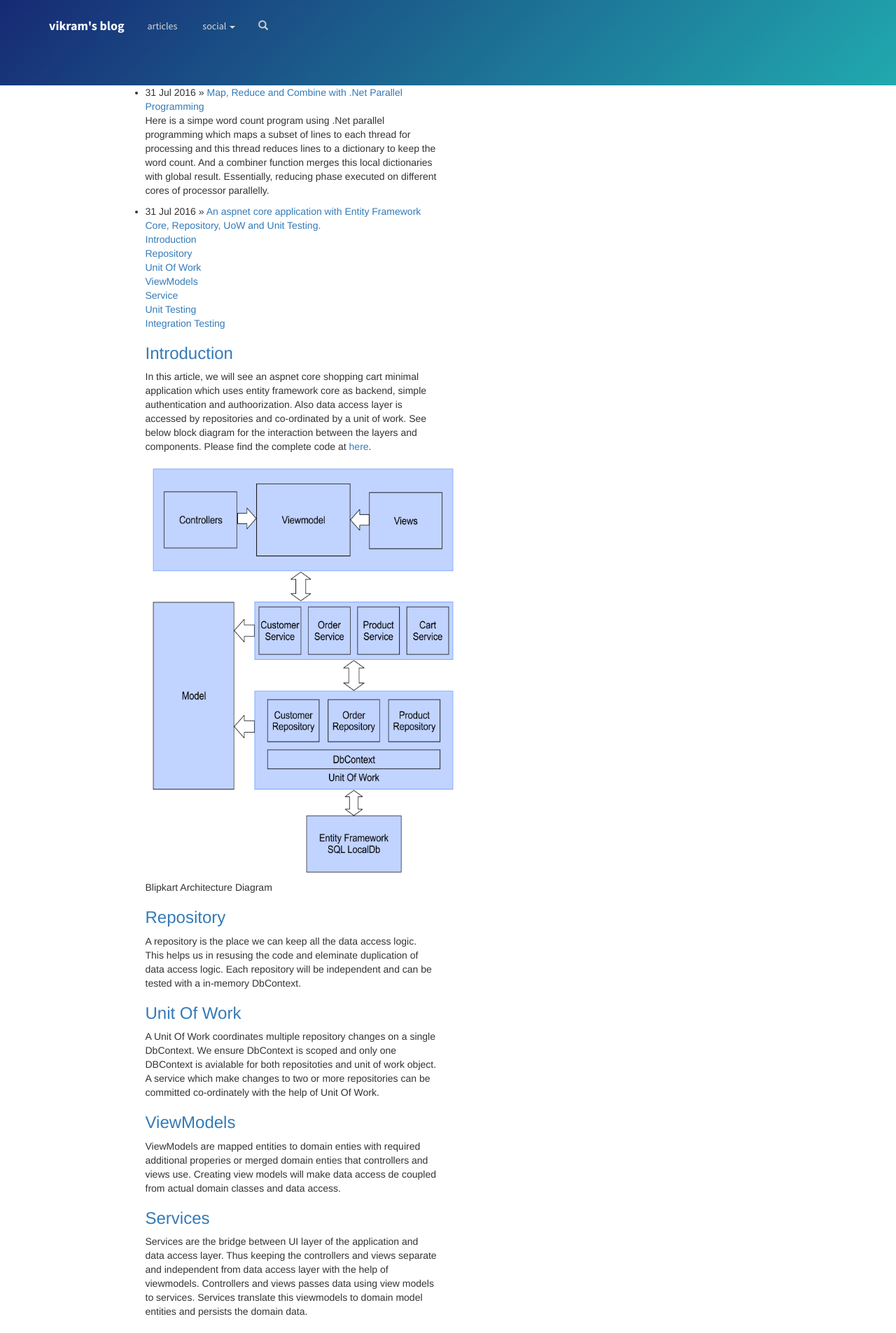
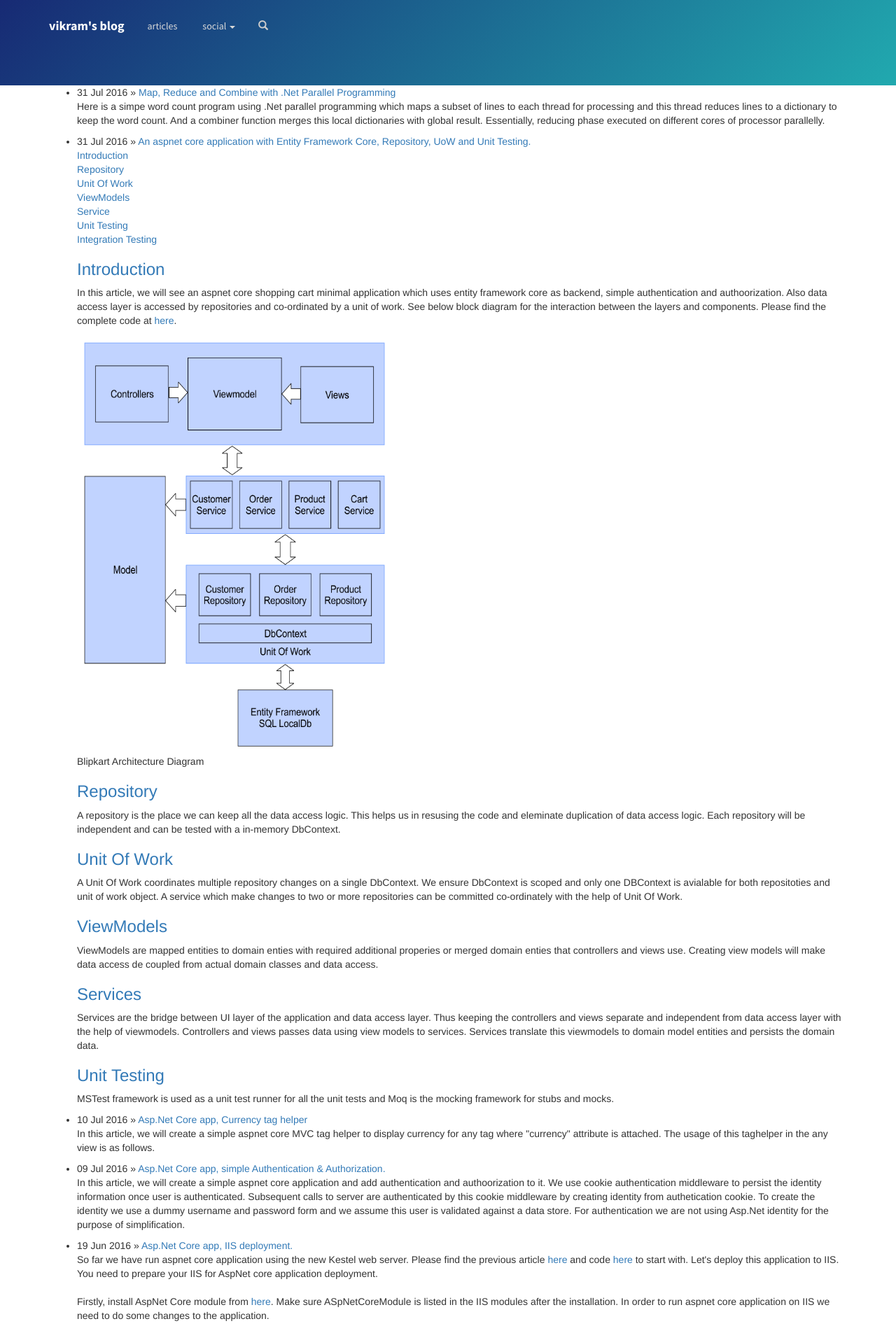
Before and after one commit to srirangamv/srirangamv.github.io, a Jekyll site: the page built from index.html, in a window 1280 px wide. Shown: the top 1905 px of the page at 70% size. Built offline with Jekyll 4.4.1, drawn with Linux system fonts in a browser that asks for light colours; nearby versions of some CDN libraries; the list of posts is cut into pages by our own code.

Commit message:
changing theme

```diff
--- a/_layouts/default.html
+++ b/_layouts/default.html
@@ -47,7 +47,7 @@
 
     <div class="container hero">
         <div class="row">
-            <div class="col-lg-5 col-lg-offset-1 col-md-6 col-md-offset-0">
+            <div class="col-lg-12">
                 {{ content }}
             </div>
         </div>
```
